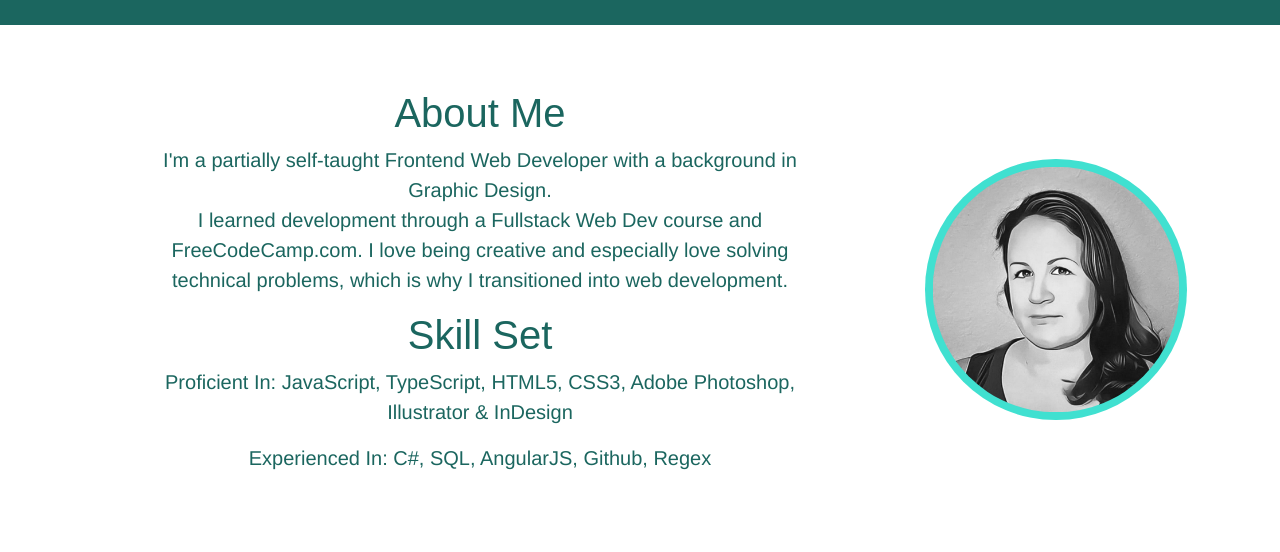
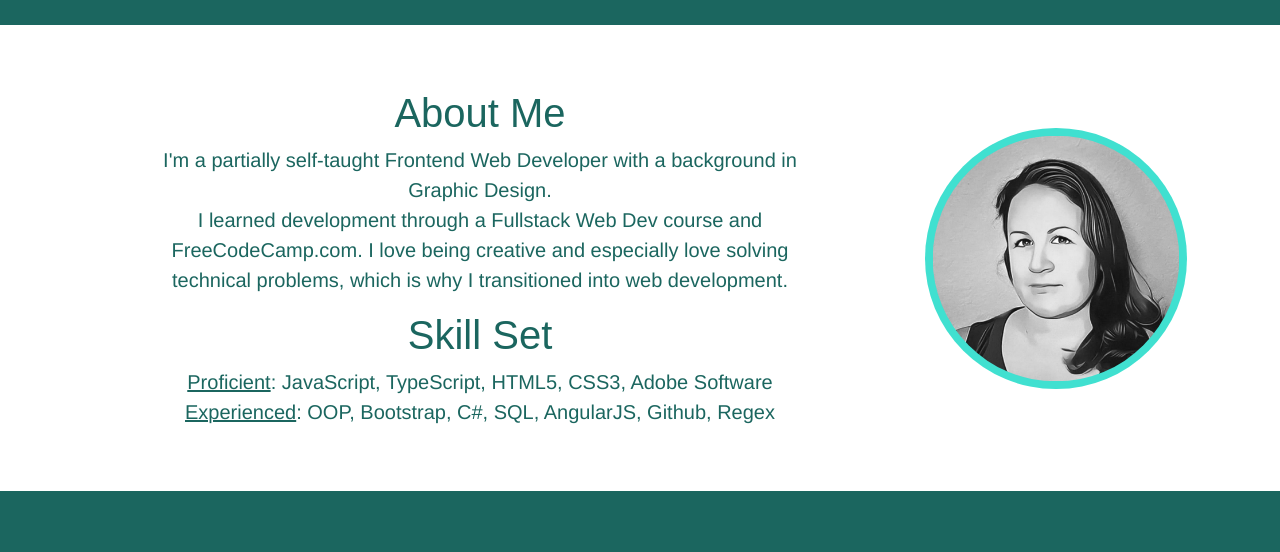
Before and after one commit to IsabelleAnn/IsabelleAnn.github.io, a plain HTML site: page index.html in a window 1280 px wide. Shown: the part 1889-2441 px from the top of the page. Drawn offline with nearby package versions, Linux system fonts and the light colour scheme; a web font is replaced by a local one.

Commit message:
about text edit

```diff
--- a/index.html
+++ b/index.html
@@ -99,8 +99,8 @@
                     <br>I learned development through a Fullstack Web Dev course and FreeCodeCamp.com. I love being creative and especially love solving technical problems, which is why I transitioned into web development.
                 </p>
                 <h2>Skill Set</h2>
-                <p>Proficient In: JavaScript, TypeScript, HTML5, CSS3, Adobe Photoshop, Illustrator & InDesign</p>
-                <p>Experienced In: C#, SQL, AngularJS, Github, Regex</p>
+                <p class="experience"><span style="text-decoration: underline;">Proficient</span>: JavaScript, TypeScript, HTML5, CSS3, Adobe Software</p>
+                <p class="experience"><span style="text-decoration: underline;">Experienced</span>: OOP, Bootstrap, C#, SQL, AngularJS, Github, Regex</p>
             </div>
             <div class="about-container" id="self-portrait-box"><img id="avatar" src="../assets/bnw-avatar.png"></div>
         </div>
--- a/styles.css
+++ b/styles.css
@@ -224,6 +224,10 @@ p {
     margin-right: 5%;
 }
 
+.experience {
+    margin: 0px;
+}
+
 
 /* Contact */
 
```
